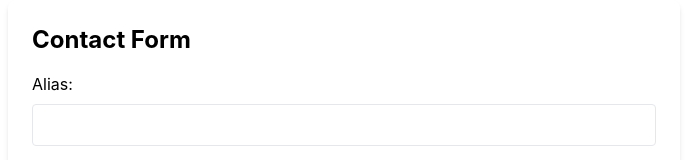
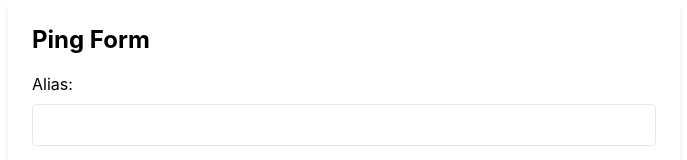
Before and after one commit to Pepapipi/3il-map, a React (Create React App) app in the folder client/: page /form in a window 1280 px wide. Shown: the top 160 px of the page, without its empty margins (296-983 px from the left). Built offline with nearby package versions, Linux system fonts and the light colour scheme.

Commit message:
Page name

```diff
--- a/client/src/formPage.js
+++ b/client/src/formPage.js
@@ -64,7 +64,7 @@
 
   return (
     <div className="max-w-2xl mx-auto p-6 bg-white rounded-lg shadow-md">
-      <h2 className="text-2xl font-bold mb-4">Contact Form</h2>
+      <h2 className="text-2xl font-bold mb-4">Ping Form</h2>
       <form onSubmit={handleSubmit} className="space-y-4">
         {['alias', 'position_x','position_y', 'nom', 'description', 'indice_cout_vie', 'comparaison', 'distance', 'langue', 'timezone', 'automne_semestre', 'lien_ecole'].map((field) => (
           <div key={field} className="flex flex-col">
```
